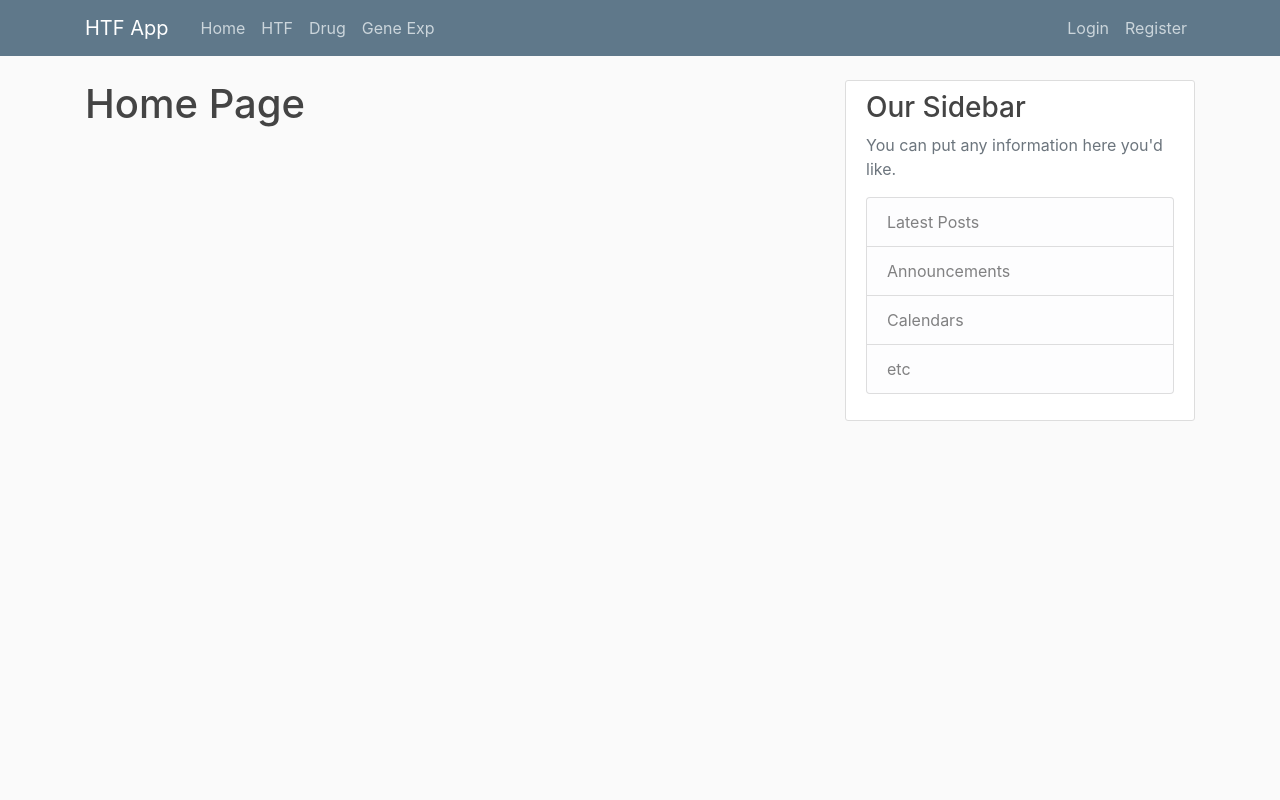
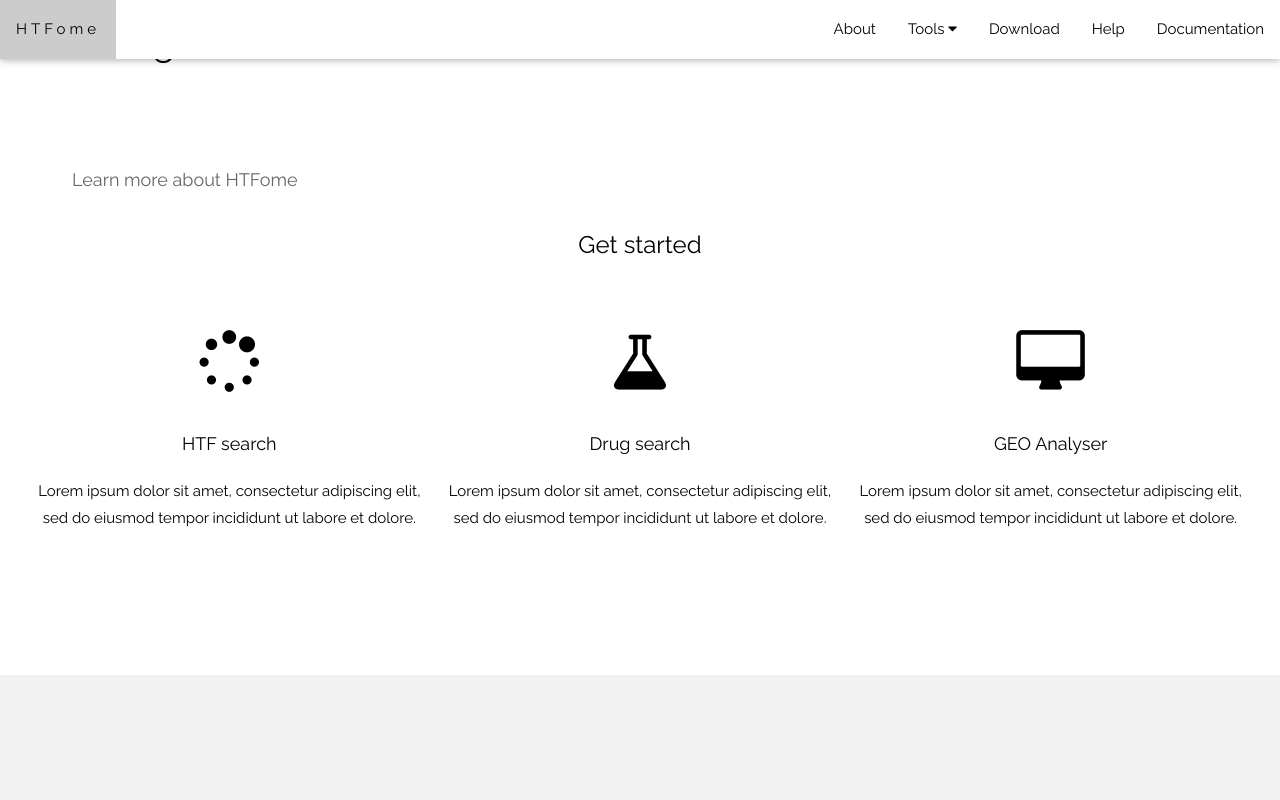
Before and after one commit to NHardie/HTFome, a Django app: page / in a window 1280 px wide. Shown: the top 800 px of the page. Before the commit the page ends 421 px from the top, so only its background shows below. Run offline with Django 3.2, Linux system fonts and the light colour scheme; some libraries are stand-ins or nearby versions; grey boxes are pictures that could not be loaded.

Commit message:
Add front-end files

```diff
--- /dev/null
+++ b/data/static/data/main.css
@@ -0,0 +1,18 @@
+body,h1,h2,h3,h4,h5,h6 {font-family: "Raleway", sans-serif}
+
+body, html {
+  height: 100%;
+  line-height: 1.8;
+}
+
+/* Full height image header */
+.bgimg-1 {
+  background-position: center;
+  background-size: cover;
+  background-image: url("https://motionarray.imgix.net/preview-282268-5htrkIqwih-high_0000.jpg");
+  min-height: 100%;
+}
+
+.w3-bar .w3-button {
+  padding: 16px;
+}
--- /dev/null
+++ b/data/templates/data/about.html
@@ -0,0 +1,6 @@
+{% extends "data/base.html" %}
+
+{% block content %}
+    <body>
+        <h1>About</h1>
+{% endblock content %}
--- a/data/templates/data/base.html
+++ b/data/templates/data/base.html
@@ -4,70 +4,99 @@
 <html lang="en">
 <head>
     <!-- Required meta tags -->
-    <meta charset="utf-8">
+    <meta charset="UTF-8">
     <meta name="viewport" content="width=device-width, initial-scale=1, shrink-to-fit=no">
 
-    <!-- Bootstrap CSS -->
-    <link rel="stylesheet" href="https://maxcdn.bootstrapcdn.com/bootstrap/4.0.0/css/bootstrap.min.css" integrity="sha384-Gn5384xqQ1aoWXA+058RXPxPg6fy4IWvTNh0E263XmFcJlSAwiGgFAW/dAiS6JXm" crossorigin="anonymous">
+    <!-- CSS -->
+    <link rel="stylesheet" href="https://www.w3schools.com/w3css/4/w3.css">
+    <link rel="stylesheet" type="text/css" href="{% static 'data/main.css' %}">
+    <link rel="stylesheet" href="https://fonts.googleapis.com/css?family=Raleway">
+    <link rel="stylesheet" href="https://cdnjs.cloudflare.com/ajax/libs/font-awesome/4.7.0/css/font-awesome.min.css">
 
-    <link rel="stylesheet" type="text/css" href="{% static 'data/main.css' %}">
 
+    <!-- Set title -->
     {% if title %}
-        <title>HTF- {{ title }}</title>
+        <title>HTF: {{ title }}</title>
     {% else %}
         <title>HTF</title>
     {% endif %}
 </head>
 
 <body>
-    <header class="site-header">
-        <nav class="navbar navbar-expand-md navbar-dark bg-steel fixed-top">
-        <div class="container">
-            <a class="navbar-brand mr-4" href="/">HTF App</a>
-            <button class="navbar-toggler" type="button" data-toggle="collapse" data-target="#navbarToggle" aria-controls="navbarToggle" aria-expanded="false" aria-label="Toggle navigation">
-            <span class="navbar-toggler-icon"></span>
-            </button>
-            <div class="collapse navbar-collapse" id="navbarToggle">
-                <div class="navbar-nav mr-auto">
-                    <a class="nav-item nav-link" href="{% url 'home' %}">Home</a>
-                    <a class="nav-item nav-link" href="{% url 'htf' %}">HTF</a>
-                    <a class="nav-item nav-link" href="{% url 'drug' %}">Drug</a>
-                    <a class="nav-item nav-link" href="{% url 'genexp' %}">Gene Exp</a>
-                </div>
-        <!-- Navbar Right Side -->
-        <div class="navbar-nav">
-          <a class="nav-item nav-link" href="#">Login</a>
-          <a class="nav-item nav-link" href="#">Register</a>
-        </div>
+<!-- Responsive Navbar (fixed on top) -->
+<div class="w3-top">
+  <div class="w3-bar w3-white w3-card" id="myNavbar">
+    <a href="{% url 'home' %}" class="w3-bar-item w3-button w3-wide">HTFome</a>
+    <!-- Right-sided navbar links -->
+    <div class="w3-right w3-hide-small">
+      <a href="{% url 'about' %}" class="w3-bar-item w3-button">About</a>
+      <div class="w3-dropdown-hover">
+      	<button class="w3-button">Tools <i class="fa fa-caret-down"></i></button>
+        <div class="w3-dropdown-content w3-bar-block w3-card-4">
+        	<a href="{% url 'htf' %}" class="w3-bar-item w3-button">HTF Search</a>
+            <a href="{% url 'drug' %}" class="w3-bar-item w3-button">Drug Search</a>
+            <a href="{% url 'genexp' %}" class="w3-bar-item w3-button">GEO Analyser</a>
+         </div>
       </div>
+      <a href="{% url 'download' %}" class="w3-bar-item w3-button">Download</a>
+      <a href="{% url 'help' %}" class="w3-bar-item w3-button">Help</a>
+      <a href="{% url 'documentation' %}" class="w3-bar-item w3-button">Documentation</a>
     </div>
-  </nav>
-</header>
-    <main role="main" class="container">
+
+    <!-- Hide right-floated links on small screens and replace them with a menu icon -->
+    <a href="javascript:void(0)" class="w3-bar-item w3-button w3-right w3-hide-large w3-hide-medium" onclick="w3_open()">
+      <i class="fa fa-bars"></i>
+    </a>
+  </div>
+</div>
+
+<!-- Sidebar on small screens when clicking the menu icon -->
+<nav class="w3-sidebar w3-bar-block w3-black w3-card w3-animate-left w3-hide-medium w3-hide-large" style="display:none" id="mySidebar">
+  <a href="javascript:void(0)" onclick="w3_close()" class="w3-bar-item w3-button w3-large w3-padding-16">Close ×</a>
+  <a href="{% url 'about' %}" onclick="w3_close()" class="w3-bar-item w3-button">About</a>
+    <div class="w3-dropdown-hover">
+        <a href="#tools" onclick="w3_close()" class="w3-bar-item w3-button">Tools</a>
+    </div>
+  <a href="{% url 'download' %}" onclick="w3_close()" class="w3-bar-item w3-button">Download</a>
+  <a href="{% url 'help' %" onclick="w3_close()" class="w3-bar-item w3-button">Help</a>
+  <a href="{% url 'documentation' %}" onclick="w3_close()" class="w3-bar-item w3-button">Documentation</a>
+</nav>
+
+
+<main role="main" class="container">
   <div class="row">
     <div class="col-md-8">
       {% block content %}{% endblock %}
     </div>
-    <div class="col-md-4">
-      <div class="content-section">
-        <h3>Our Sidebar</h3>
-        <p class='text-muted'>You can put any information here you'd like.
-          <ul class="list-group">
-            <li class="list-group-item list-group-item-light">Latest Posts</li>
-            <li class="list-group-item list-group-item-light">Announcements</li>
-            <li class="list-group-item list-group-item-light">Calendars</li>
-            <li class="list-group-item list-group-item-light">etc</li>
-          </ul>
-        </p>
-      </div>
-    </div>
   </div>
 </main>
 
-    <!-- Optional JavaScript -->
-    <!-- jQuery first, then Popper.js, then Bootstrap JS -->
-    <script src="https://code.jquery.com/jquery-3.2.1.slim.min.js" integrity="sha384-KJ3o2DKtIkvYIK3UENzmM7KCkRr/rE9/Qpg6aAZGJwFDMVNA/GpGFF93hXpG5KkN" crossorigin="anonymous"></script>
-    <script src="https://cdnjs.cloudflare.com/ajax/libs/popper.js/1.12.9/umd/popper.min.js" integrity="sha384-ApNbgh9B+Y1QKtv3Rn7W3mgPxhU9K/ScQsAP7hUibX39j7fakFPskvXusvfa0b4Q" crossorigin="anonymous"></script>
-    <script src="https://maxcdn.bootstrapcdn.com/bootstrap/4.0.0/js/bootstrap.min.js" integrity="sha384-JZR6Spejh4U02d8jOt6vLEHfe/JQGiRRSQQxSfFWpi1MquVdAyjUar5+76PVCmYl" crossorigin="anonymous"></script>
+<!-- Javascript -->
+<script>
+// Modal Image Gallery
+function onClick(element) {
+  document.getElementById("img01").src = element.src;
+  document.getElementById("modal01").style.display = "block";
+  var captionText = document.getElementById("caption");
+  captionText.innerHTML = element.alt;
+}
+
+// Toggle between showing and hiding the sidebar when clicking the menu icon
+var mySidebar = document.getElementById("mySidebar");
+
+function w3_open() {
+  if (mySidebar.style.display === 'block') {
+    mySidebar.style.display = 'none';
+  } else {
+    mySidebar.style.display = 'block';
+  }
+}
+
+// Close the sidebar with the close button
+function w3_close() {
+    mySidebar.style.display = "none";
+}
+</script>
+
 </body>
 </html>
--- /dev/null
+++ b/data/templates/data/documentation.html
@@ -0,0 +1,6 @@
+{% extends "data/base.html" %}
+
+{% block content %}
+    <body>
+        <h1>Documentation</h1>
+{% endblock content %}
--- /dev/null
+++ b/data/templates/data/download.html
@@ -0,0 +1,6 @@
+{% extends "data/base.html" %}
+
+{% block content %}
+    <body>
+        <h1>Download</h1>
+{% endblock content %}
--- /dev/null
+++ b/data/templates/data/help.html
@@ -0,0 +1,6 @@
+{% extends "data/base.html" %}
+
+{% block content %}
+    <body>
+        <h1>Help</h1>
+{% endblock content %}
--- a/data/templates/data/home.html
+++ b/data/templates/data/home.html
@@ -3,4 +3,105 @@
 {% block content %}
     <body>
         <h1>Home Page</h1>
+
+    <!-- Header with full-height image -->
+<header class="bgimg-1 w3-display-container w3-grayscale-min" id="home">
+  <div class="w3-display-left w3-text-white" style="padding:48px">
+    <span class="w3-jumbo w3-hide-small">HTFome</span><br>
+    <span class="w3-xxlarge w3-hide-large w3-hide-medium">HTFome</span><br>
+    <span class="w3-large">The Human Transcription Factor browser</span>
+    <p><a href="#about" class="w3-button w3-white w3-padding-large w3-large w3-margin-top w3-opacity w3-hover-opacity-off">Learn more about HTFome</a></p>
+  </div>
+</header>
+
+<!-- Tools Section -->
+<div class="w3-container" style="padding:128px 16px" id="about">
+  <h3 class="w3-center">Get started</h3>
+  <div class="w3-row-padding w3-center" style="margin-top:64px">
+    <div class="w3-third">
+      <i class="fa fa-spinner w3-margin-bottom w3-jumbo w3-center"></i>
+      <p class="w3-large">HTF search</p>
+      <p>Lorem ipsum dolor sit amet, consectetur adipiscing elit, sed do eiusmod tempor incididunt ut labore et dolore.</p>
+    </div>
+    <div class="w3-third">
+      <i class="fa fa-flask w3-margin-bottom w3-jumbo"></i>
+      <p class="w3-large">Drug search</p>
+      <p>Lorem ipsum dolor sit amet, consectetur adipiscing elit, sed do eiusmod tempor incididunt ut labore et dolore.</p>
+    </div>
+    <div class="w3-third">
+      <i class="fa fa-desktop w3-margin-bottom w3-jumbo"></i>
+      <p class="w3-large">GEO Analyser</p>
+      <p>Lorem ipsum dolor sit amet, consectetur adipiscing elit, sed do eiusmod tempor incididunt ut labore et dolore.</p>
+    </div>
+  </div>
+</div>
+
+<!-- Detailed Tools Section "HTF Search" -->
+<div class="w3-container w3-light-grey" style="padding:128px 16px">
+  <div class="w3-row-padding">
+    <div class="w3-col m6">
+      <h3>HTF Search</h3>
+      <p>Lorem ipsum dolor sit amet, consectetur adipiscing elit, sed do eiusmod<br>tempor incididunt ut labore et dolore.</p>
+      <p><a href="#work" class="w3-button w3-black"><i class="fa fa-spinner"> </i> HTF Search</a></p>
+    </div>
+    <div class="w3-col m6">
+      <img class="w3-image w3-round-large" src="https://www.thesgc.org/sites/default/files/nstruct/img/6el8_structure.png" alt="human-transcription-factor" width="700" height="394">
+    </div>
+  </div>
+</div>
+
+<!-- Detailed Tools Section "Drug Search" -->
+<div class="w3-container w3-white" style="padding:128px 16px">
+  <div class="w3-row-padding">
+    <div class="w3-col m6">
+      <h3>Drug Search</h3>
+      <p>Lorem ipsum dolor sit amet, consectetur adipiscing elit, sed do eiusmod<br>tempor incididunt ut labore et dolore.</p>
+      <p><a href="#work" class="w3-button w3-black"><i class="fa fa-flask"> </i> Drug Search</a></p>
+    </div>
+    <div class="w3-col m6">
+      <img class="w3-image w3-round-large" src="https://www.atdbio.com/img/articles/esperamicin-binding-large.png" alt="drug-dna-interaction" width="700" height="394">
+    </div>
+  </div>
+</div>
+
+<!-- Detailed Tools Section "GEO Analyser" -->
+<div class="w3-container w3-light-grey" style="padding:128px 16px">
+  <div class="w3-row-padding">
+    <div class="w3-col m6">
+      <h3>GEO Analyser</h3>
+      <p>Lorem ipsum dolor sit amet, consectetur adipiscing elit, sed do eiusmod<br>tempor incididunt ut labore et dolore.</p>
+      <p><a href="#work" class="w3-button w3-black"><i class="fa fa-flask"> </i> GEO Analyser</a></p>
+    </div>
+    <div class="w3-col m6">
+      <img class="w3-image w3-round-large" src="https://www.atdbio.com/img/articles/esperamicin-binding-large.png" alt="drug-dna-interaction" width="700" height="394">
+    </div>
+  </div>
+</div>
+
+
+<!-- HTFome Statistics -->
+<div class="w3-container w3-row w3-center w3-dark-grey w3-padding-64">
+  <div class="w3-quarter">
+    <span class="w3-xxlarge">6</span>
+    <br>Databases
+  </div>
+  <div class="w3-quarter">
+    <span class="w3-xxlarge">1603</span>
+    <br>HTFs
+  </div>
+  <div class="w3-quarter">
+    <span class="w3-xxlarge">89</span>
+    <br>HTF Families
+  </div>
+  <div class="w3-quarter">
+    <span class="w3-xxlarge">150</span>
+    <br>Drugs
+  </div>
+</div>
+
+<!-- Footer -->
+<footer class="w3-center w3-black w3-padding-64">
+  <a href="#home" class="w3-button w3-light-grey"><i class="fa fa-arrow-up w3-margin-right"></i>To the top</a>
+</footer>
+
 {% endblock content %}
--- a/data/urls.py
+++ b/data/urls.py
@@ -3,8 +3,8 @@ from . import views
 
 # Start from htf_web/urls.py
 # Input routes there cover whole website
-# Url's here cover the data app
-# Each path referrs to website.com/""
+# URLs here cover the data app
+# Each path refers to website.com/""
 # So website.com/ = views.home
 # website.com/htf = views.htf
 # Go to views.py next
@@ -15,5 +15,8 @@ urlpatterns = [
     path('htf/', views.htf, name="htf"),
     path('drug/', views.drug, name="drug"),
     path('genexp/', views.genexp, name="genexp"),
-
+    path('download/', views.download, name="download"),
+    path('about/', views.about, name="about"),
+    path('help/', views.help, name="help"),
+    path('documentation/', views.documentation, name="documentation")
 ]
--- a/data/views.py
+++ b/data/views.py
@@ -13,9 +13,9 @@ from django.http import HttpResponse
 # htf_web/urls.py -> data/urls.py -> views.py
 
 
-#def home(request):
+# def home(request):
     # define the function to deal with home receiving a request
-    #return HttpResponse("<h1>Home</h1>")
+    # return HttpResponse("<h1>Home</h1>")
     # A request returns a HTTPResponse
 
 htfdata = [
@@ -34,7 +34,7 @@ htfdata = [
 
 def home(request):
     # Define function, what to do when a request comes
-    return render(request, "data/home.html", {'title': 'Home'})
+    return render(request, "data/home.html", {'title': 'The Human Transcription Factor Database'})
     # return render of template located in data/templates/data/home.html
 
 def htf(request):
@@ -42,10 +42,22 @@ def htf(request):
         "htfs": htfdata
     }
     # Add a dictionary containing htf's, can now display on html page
-    return render(request, "data/htf.html", context)
+    return render(request, "data/htf.html", context) # TODO: Fix title
 
 def drug(request):
-    return render(request, "data/drug.html")
+    return render(request, "data/drug.html", {'title': 'Drug Search'})
 
 def genexp(request):
-    return render(request, "data/genexp.html")
+    return render(request, "data/genexp.html", {'title': 'GEO Analyser'})
+
+def download(request):
+    return render(request, "data/download.html", {'title': 'Download'})
+
+def about(request):
+    return render(request, "data/about.html", {'title': 'About'})
+
+def help(request):
+    return render(request, "data/help.html", {'title': 'Help'})
+
+def documentation(request):
+    return render(request, "data/documentation.html", {'title': 'Documentation'})
--- a/static/data/main.css
+++ /dev/null
@@ -1,84 +0,0 @@
-body {
-  background: #fafafa;
-  color: #333333;
-  margin-top: 5rem;
-}
-
-h1, h2, h3, h4, h5, h6 {
-  color: #444444;
-}
-
-ul {
-  margin: 0;
-}
-
-.bg-steel {
-  background-color: #5f788a;
-}
-
-.site-header .navbar-nav .nav-link {
-  color: #cbd5db;
-}
-
-.site-header .navbar-nav .nav-link:hover {
-  color: #ffffff;
-}
-
-.site-header .navbar-nav .nav-link.active {
-  font-weight: 500;
-}
-
-.content-section {
-  background: #ffffff;
-  padding: 10px 20px;
-  border: 1px solid #dddddd;
-  border-radius: 3px;
-  margin-bottom: 20px;
-}
-
-.article-title {
-  color: #444444;
-}
-
-a.article-title:hover {
-  color: #428bca;
-  text-decoration: none;
-}
-
-.article-content {
-  white-space: pre-line;
-}
-
-.article-img {
-  height: 65px;
-  width: 65px;
-  margin-right: 16px;
-}
-
-.article-metadata {
-  padding-bottom: 1px;
-  margin-bottom: 4px;
-  border-bottom: 1px solid #e3e3e3
-}
-
-.article-metadata a:hover {
-  color: #333;
-  text-decoration: none;
-}
-
-.article-svg {
-  width: 25px;
-  height: 25px;
-  vertical-align: middle;
-}
-
-.account-img {
-  height: 125px;
-  width: 125px;
-  margin-right: 20px;
-  margin-bottom: 16px;
-}
-
-.account-heading {
-  font-size: 2.5rem;
-}
```
